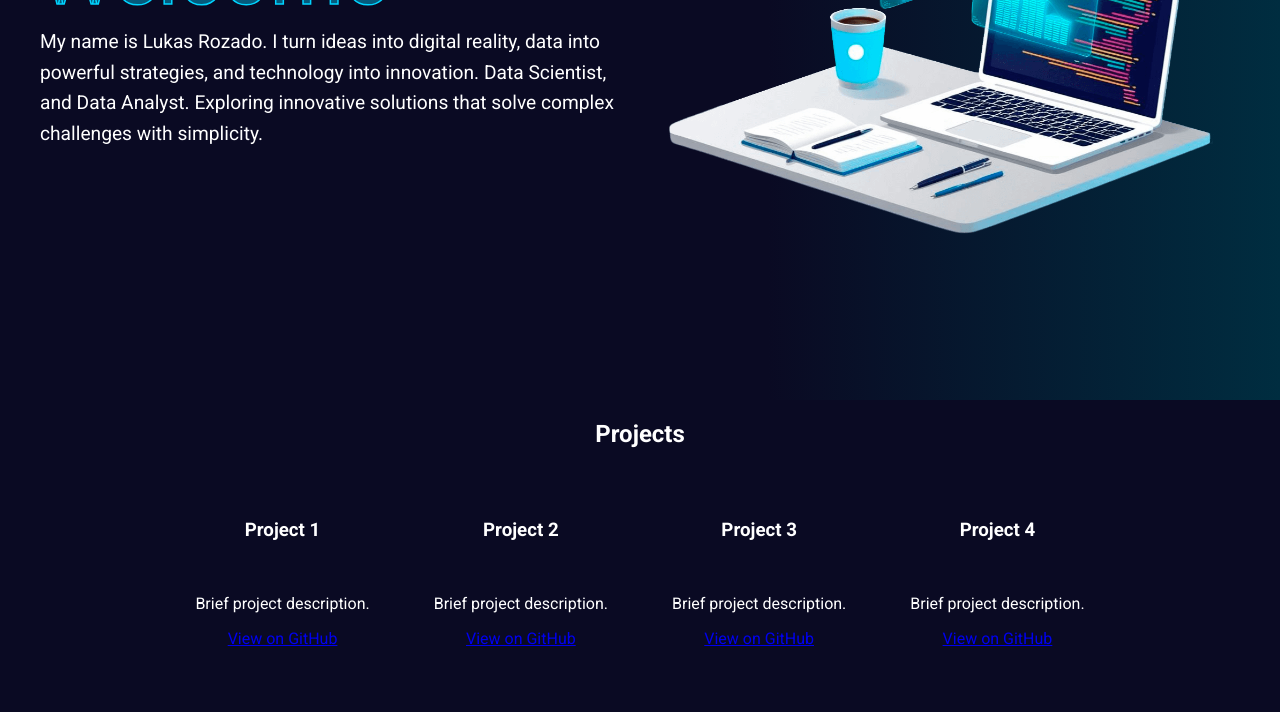
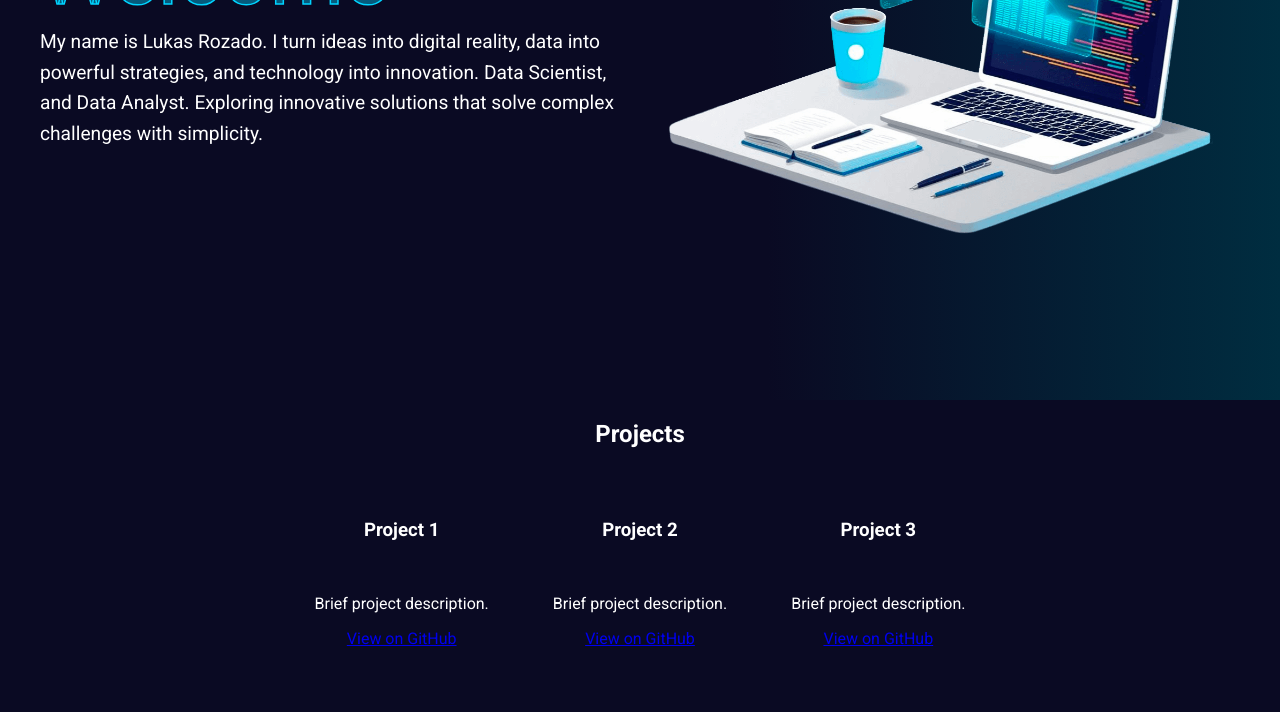
Before and after one commit to lukasrozado/personal-page-portfolio, a plain HTML site: page index-en.html in a window 1280 px wide. Shown: the part 388-1100 px from the top of the page. Drawn offline with Linux system fonts and the light colour scheme.

Commit message:
links-changes-31-03-25

```diff
--- a/index-en.html
+++ b/index-en.html
@@ -67,25 +67,19 @@
                     <h3>Project 1</h3>
                     <img src="">
                     <p>Brief project description.</p>
-                    <a href="https://lukasrozado.github.io/landing-page-portfolio" target="_blank">View on GitHub</a>
+                    <a href="https://github.com/lukasrozado/project-invetigating-data-netflix/blob/main/notebook.ipynb" target="_blank">View on GitHub</a>
                 </div>
                 <div class="project">
                     <h3>Project 2</h3>
                     <img src="">
                     <p>Brief project description.</p>
-                    <a href="https://lukasrozado.github.io/colapsoSocial/" target="_blank">View on GitHub</a>
+                    <a href="https://github.com/lukasrozado/nobel-prize-history-visualization/blob/main/notebook.ipynb" target="_blank">View on GitHub</a>
                 </div>
                 <div class="project">
                     <h3>Project 3</h3>
                     <img src="">
                     <p>Brief project description.</p>
-                    <a href="https://lukasrozado.github.io/movie-transfero/" target="_blank">View on GitHub</a>
-                </div>
-                <div class="project">
-                    <h3>Project 4</h3>
-                    <img src="">
-                    <p>Brief project description.</p>
-                    <a href="https://lukasrozado.github.io/faker-tribute" target="_blank">View on GitHub</a>
+                    <a href="https://github.com/lukasrozado/data-analysis-nyc-schools/blob/main/notebook.ipynb" target="_blank">View on GitHub</a>
                 </div>
             </div>
         </section>
```
